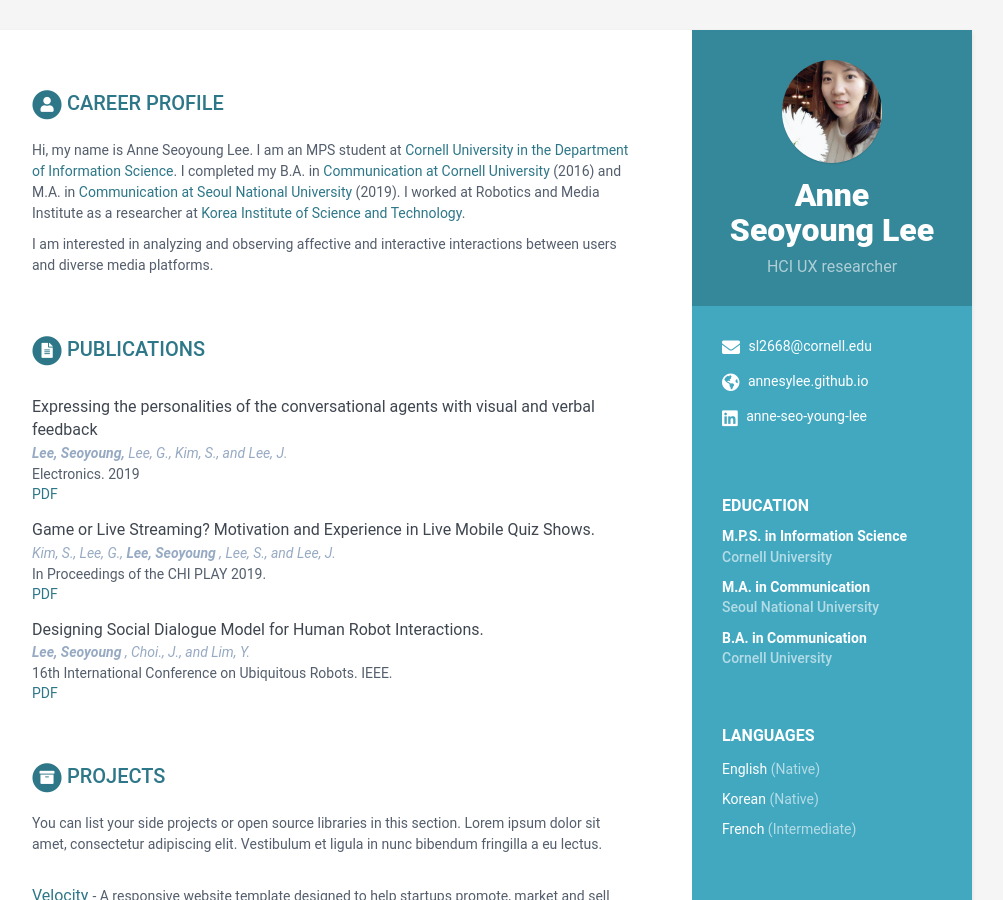
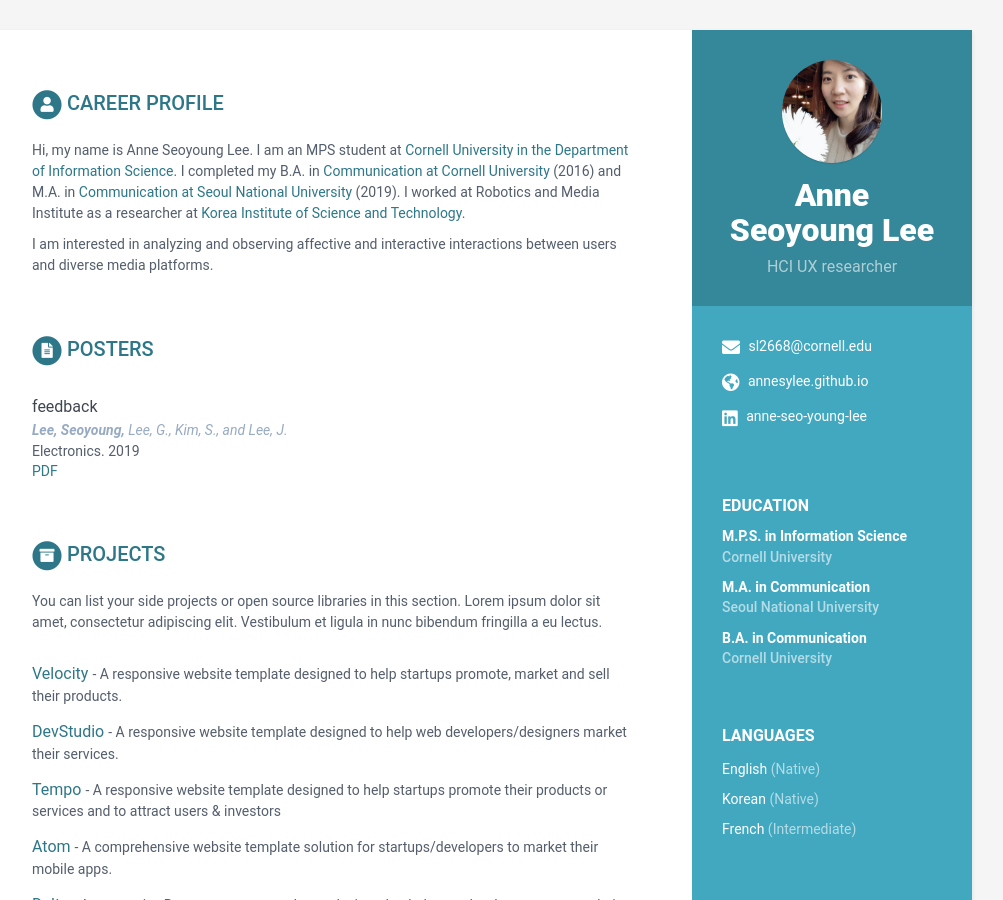
Before and after one commit to annesylee/annesylee.github.io, a Jekyll site: the page built from index.html, in a window 1280 px wide and 900 px high. Shown: the whole window, without its empty margins (168-1171 px from the left). Built offline with Jekyll 4.4.1, drawn with Linux system fonts in a browser that asks for light colours; some of the changed lines change nothing that is shown.

Commit message:
Update data.yml

```diff
--- a/_data/data.yml
+++ b/_data/data.yml
@@ -75,6 +75,14 @@
       - title: Designing Social Dialogue Model for Human Robot Interactions.
         authors: <strong> Lee, Seoyoung </strong>, Choi., J., and Lim, Y.
         conference: 16th International Conference on Ubiquitous Robots. IEEE. <br><a href="UR2019.pdf"> PDF</a></br>
+
+    title: Posters
+    intro: |
+    papers:
+      - title: feedback
+        authors: <strong> Lee, Seoyoung, </strong> Lee, G., Kim, S., and Lee, J.
+        conference: Electronics. 2019 <br><a href = "Electronics.pdf"> PDF</a></br>
+
 
 experiences:
     - role: System & UX designer
```
